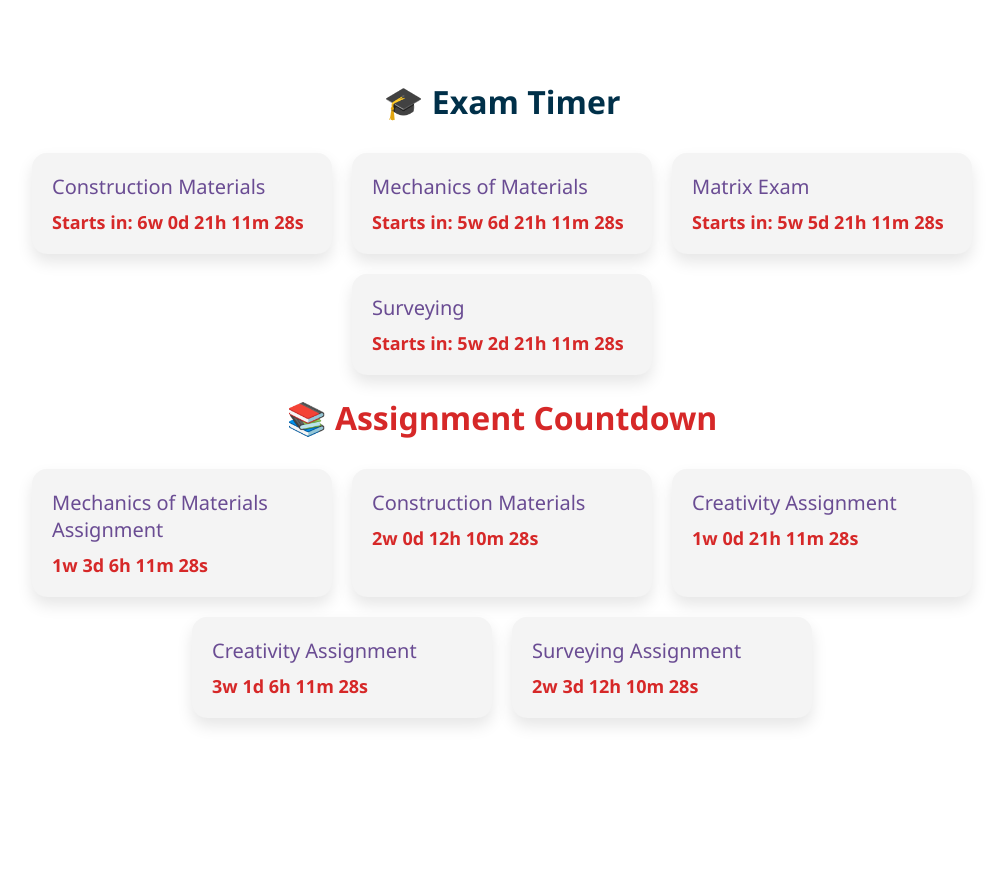
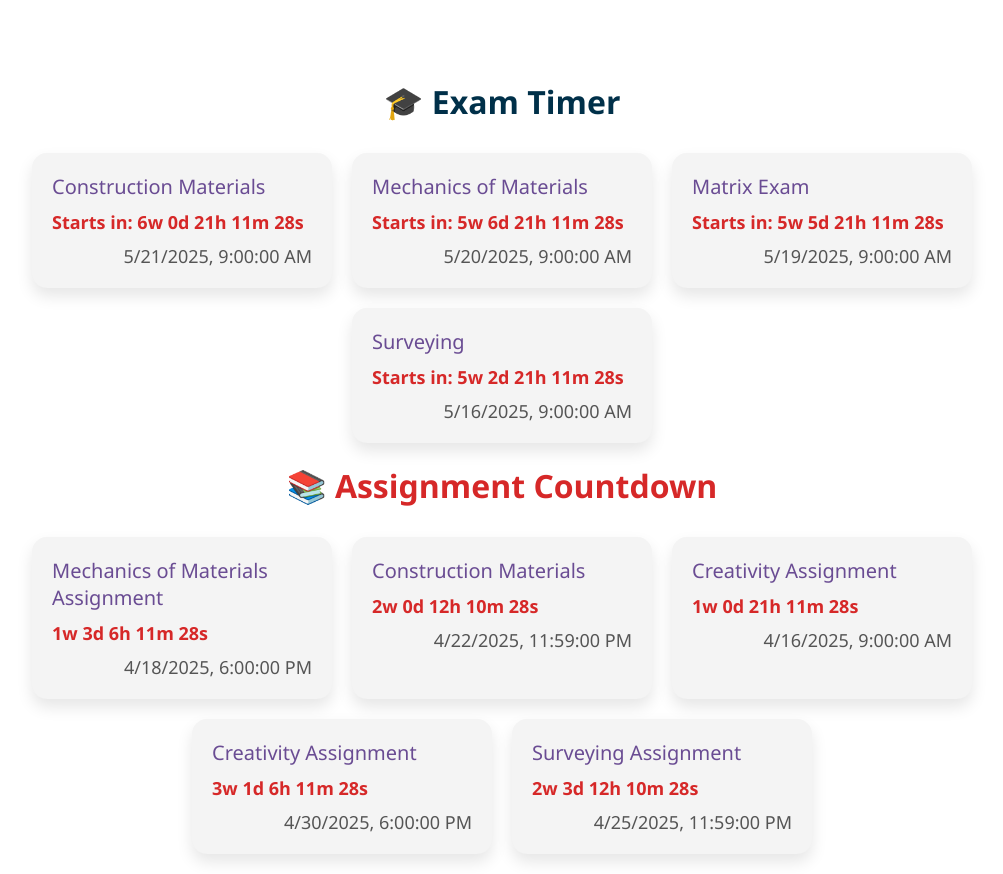
Before and after one commit to MtWong4881/MtWong4881.github.io, a plain HTML site: page index.html in a window 1280 px wide. Shown: the whole page, without its empty margins (138-1141 px from the left). Before the commit the page ends 800 px from the top, so only its background shows below. Drawn offline with Linux system fonts and the light colour scheme.

Commit message:
Update index.html

```diff
--- a/index.html
+++ b/index.html
@@ -54,6 +54,13 @@
       color: #d62828;
     }
 
+    .end-date {
+      font-size: 18px;
+      color: #555;
+      text-align: right;
+      margin-top: 10px;
+    }
+
     @media (max-width: 600px) {
       .card {
         width: 100%;
@@ -104,8 +111,6 @@
       assignmentContainer.innerHTML = '';
       examContainer.innerHTML = '';
 
-
-
       // === ASSIGNMENTS ===
       assignmentEvents.forEach(event => {
         const due = new Date(event.date).getTime();
@@ -118,6 +123,7 @@
           <div class="countdown">
             ${distance > 0 ? formatTime(distance) : '✅ Submitted'}
           </div>
+          <div class="end-date">${new Date(event.date).toLocaleString()}</div>
         `;
         assignmentContainer.appendChild(card);
       });
@@ -143,6 +149,7 @@
         card.innerHTML = `
           <div class="event-title">${event.title}</div>
           <div class="countdown">${status}</div>
+          <div class="end-date">${new Date(event.date).toLocaleString()}</div>
         `;
         examContainer.appendChild(card);
       });
```
